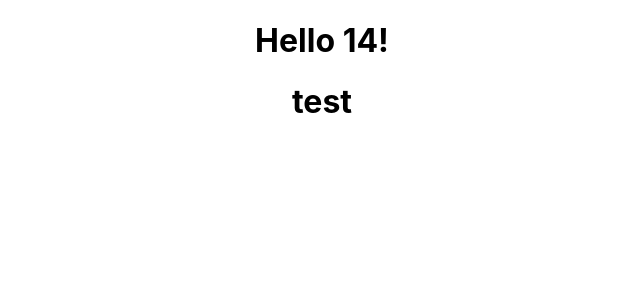
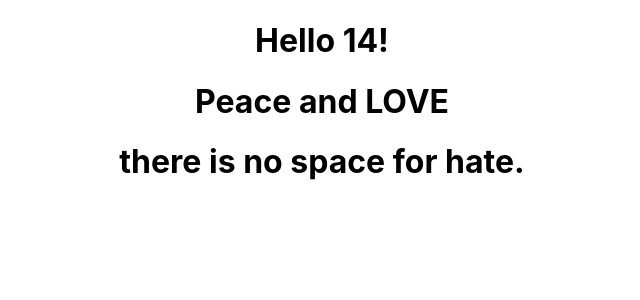
Before and after one commit to Ejiscoxpres/React-practice, a React (Create React App) app: page / in a window 1280 px wide. Shown: the top 300 px of the page, without its empty margins (318-958 px from the left). Built offline with nearby package versions, Linux system fonts and the light colour scheme.

Commit message:
react fragment commit

```diff
--- a/src/App.js
+++ b/src/App.js
@@ -11,7 +11,12 @@ const App =()  => {
         test
         </>
       ) :(
-        <h1>test</h1>
+        <>
+
+        <h1>Peace and LOVE</h1>
+        <h1>there is no space for hate.</h1>
+
+        </>
       )}
     </div>
   );
```
